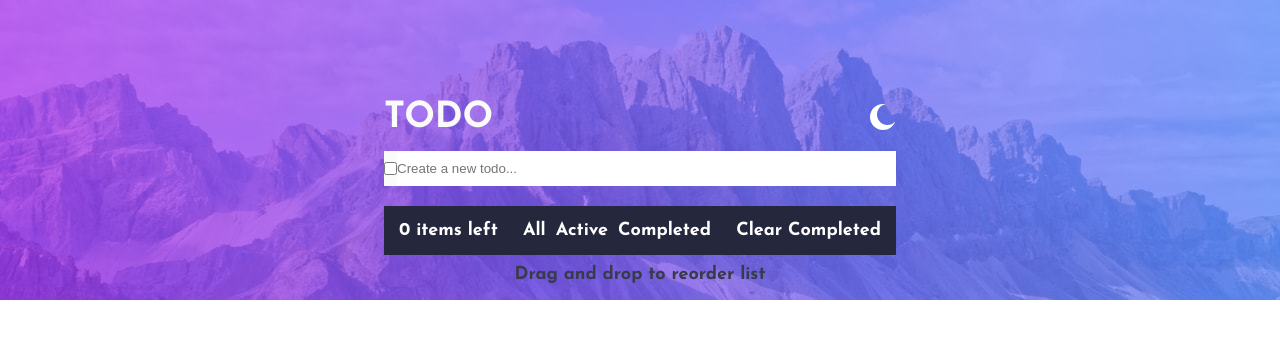
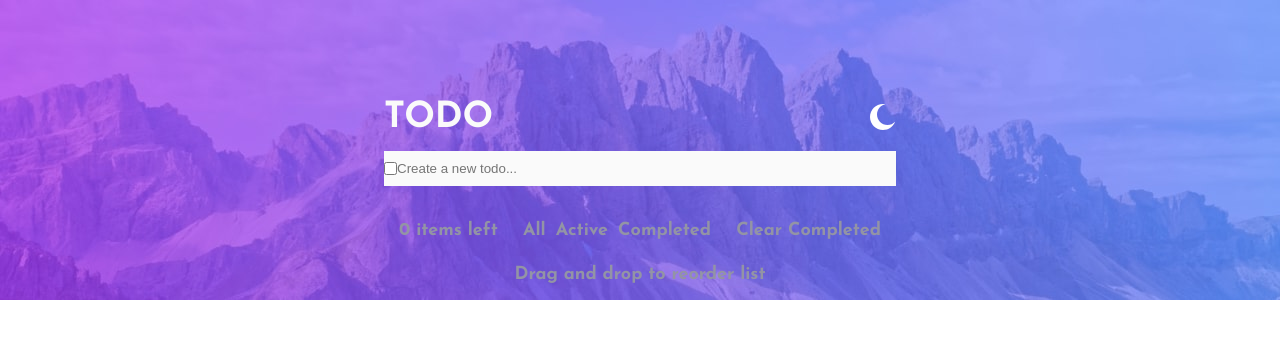
Before and after one commit to HermesPasser/todo, a React (Create React App) app: page / in a window 1280 px wide. Shown: the top 338 px of the page. Built offline with nearby package versions, Linux system fonts and the light colour scheme.

Commit message:
start to apply the light and dark style

```diff
--- a/src/index.css
+++ b/src/index.css
@@ -20,19 +20,27 @@
 	--light-grayish-blue: hsl(234, 39%, 85%);
 	--light-grayish-blue-hover: hsl(236, 33%, 92%);
 	--dvark-grayish-blue: hsl(234, 11%, 52%);
-	--very-dark-grayish-blue: hsl(233, 14%, 35%);
+	--very-dark-grayish-blue1: hsl(233, 14%, 35%);
 	--very-dark-grayish-blue: hsl(237, 14%, 26%);
 }
 
-.light {
-	/* set vars that uses the light ones from :root */
-}
+body {
+	--very-light-gray: hsl(0, 0%, 98%);
+	--very-light-grayish-blue: hsl(236, 33%, 92%);
+	--light-grayish-blue: hsl(233, 11%, 84%);
+	--dark-grayish-blue: hsl(236, 9%, 61%);
 
-.dark {
-	/* set vars that uses the dark ones from :root */
-}
 
-body {
+	--bg: white;
+	--fg: var(--very-light-gray);
+	--border: var(--very-light-grayish-blu);
+	--border-bottom: var(--dark-grayish-blue);
+	--text: var(--very-dark-grayish-blue);
+	/* --text-grayed: red; */
+	--text-bottom: var(--dark-grayish-blue);
+	/* ACHO QUE DEVE FICAR com esse debaixo on hover, o selecionado é blue */
+	--text-bottom-selected: var(--light-grayish-blue-hover);
+
 	margin: 0;
 	padding-top: 100px;
 
@@ -42,15 +50,34 @@ body {
 
 	background-image: url('assets/bg-desktop-light.jpg');
 	background-repeat: no-repeat;
+
+	background-color: var(--bg);
 }
 
+.dark {
+	--very-dark-blue: hsl(235, 21%, 11%);
+	--very-dark-desaturated-blue: hsl(235, 24%, 19%);
+	--light-grayish-blue: hsl(234, 39%, 85%);
+	--light-grayish-blue-hover: hsl(236, 33%, 92%);
+	--dvark-grayish-blue: hsl(234, 11%, 52%);
+	--very-dark-grayish-blue1: hsl(233, 14%, 35%);
+	--very-dark-grayish-blue: hsl(237, 14%, 26%);
+
+	--bg: var(--very-dark-blue);
+	--fg: var(--very-dark-desaturated-blue);
+	--border-bottom: var(--very-dark-grayish-blue);
+	--text: var(--light-grayish-blue);
+	/* --text-grayed: var(--dvark-grayish-blue); */
+	--text-bottom:  var(--dvark-grayish-blue);
+	/* --text-bottom-selected: v */
+}
 main {
 	width: 40%;
 	margin: auto;
 	display: flex;
 	flex-direction: column;
 	justify-content: center;
-	color: var(--very-dark-grayish-blue);
+	color: var(--text);
 }
 
 button  {
@@ -80,13 +107,21 @@ header button {
 	margin-top: 20px;
 }
 
+.list span {
+	cursor: pointer;
+}
+
 .list-item {
 	display: flex;
 	justify-content: space-between;
 	padding: 20px;
-	border-bottom: 1px solid #606060;
-	background-color: #25273c;
-	color: white;
+	border-bottom: 1px solid;
+	/* border-bottom: 1px solid #606060; */
+	/* background-color: #25273c; */
+	background-color: var(--fg);
+	/* color: white; */
+	border: 1px solid var(--border);
+	border-bottom: 1px solid var(--border-bottom);
 }
 
 .list-item div label {
@@ -97,8 +132,9 @@ header button {
 	display: flex;
     justify-content: space-between;
     padding: 15px;
-    background-color: #25273c;
-    color: white;
+	color: var(--text-bottom)
+    /* background-color: #25273c;*/
+
 }
 
 .inner-filter-wrapper span:nth-child(2) {
@@ -110,7 +146,8 @@ ul {
 }
 
 .new-todo-wrapper {
-	background-color: var(--very-light-gray);
+	background-color: var(--fg);
+	/* background-color: var(--very-light-gray); */
 	display: flex;
 	align-items: center;
 }
@@ -118,10 +155,7 @@ ul {
 .new-todo-wrapper input:nth-child(2) {
 	width: 100%;
 	padding: 10px 0 10px 0;
-}
-
-.list {
-	background-color: var(--very-light-gray);
+	background-color: transparent;
 }
 
 input[type="text"] {
@@ -131,4 +165,5 @@ input[type="text"] {
 .drag-text {
 	padding-top: 10px;
 	text-align: center;
+	color: var(--text-bottom);
 }
```
